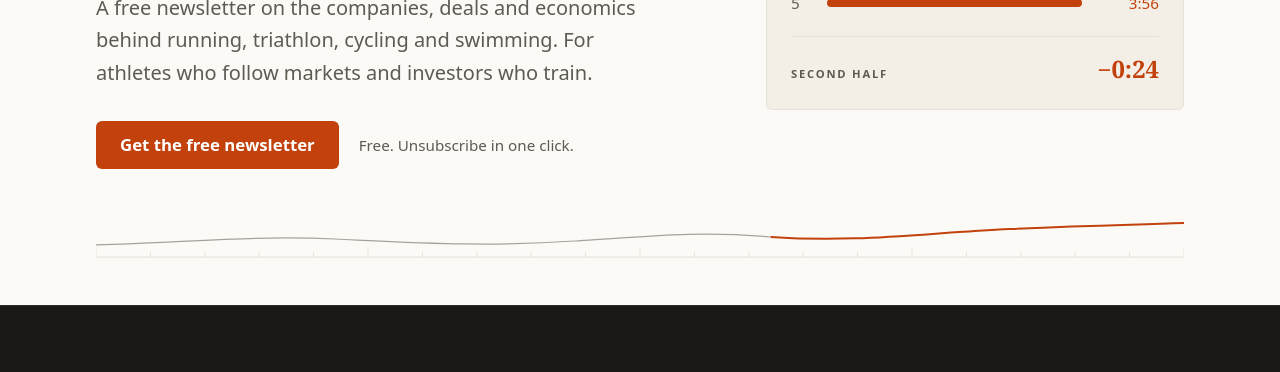
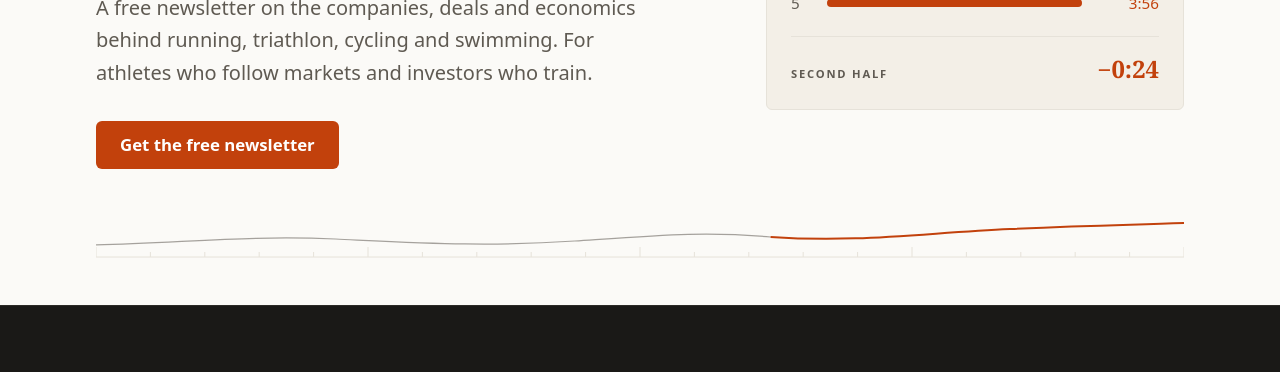
Before and after one commit to negativesplitresearch/negativesplitresearch.github.io, an Astro site: page / in a window 1280 px wide. Shown: the part 428-800 px from the top of the page. Built offline with nearby package versions, Linux system fonts and the light colour scheme; Astro itself is replaced by a stand-in of ours; a web font is replaced by a local one.

Commit message:
Remove line under hero button
Co-Authored-By: Claude Opus 5.5 <noreply@anthropic.com>

```diff
--- a/src/pages/index.astro
+++ b/src/pages/index.astro
@@ -37,9 +37,8 @@ const benefits = [
       <p class="mt-6 max-w-[36rem] text-[1.15rem] leading-relaxed text-[var(--color-muted)] sm:text-xl">
         A free newsletter on the companies, deals and economics behind running, triathlon, cycling and swimming. For athletes who follow markets and investors who train.
       </p>
-      <div class="mt-8 flex flex-col gap-3 sm:flex-row sm:items-center sm:gap-5">
+      <div class="mt-8">
         <a href="#subscribe" class="btn w-full sm:w-auto">Get the free newsletter</a>
-        <p class="text-[0.95rem] text-[var(--color-muted)]">Free. Unsubscribe in one click.</p>
       </div>
     </div>
     <div class="hidden lg:block"><SplitSheet /></div>
```
